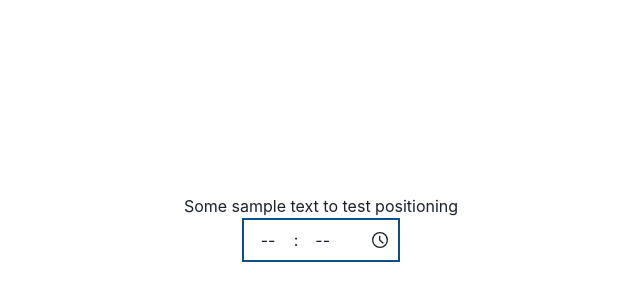
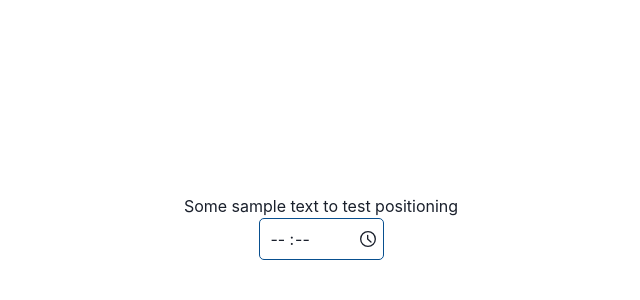
Before and after one commit to Chilim/chakra-time-picker, a React (Create React App) app: page / in a window 1280 px wide. Shown: the part 56-356 px from the top of the page, without its empty margins (319-959 px from the left). Built offline with nearby package versions, Linux system fonts and the light colour scheme.

Commit message:
style: styling

```diff
--- a/src/App.tsx
+++ b/src/App.tsx
@@ -33,9 +33,14 @@ const TimeLine = ({
           onClick={handleClick}
           key={idx}
           bg={value === selected ? "#106dc4" : "inherit"}
+          color={value === selected ? "#ffffff" : "inherit"}
+          fontWeight={value === selected ? "bold" : "inherit"}
           _hover={{
             backgroundColor: "#7cb9f2",
             cursor: "pointer"
+          }}
+          _active={{
+            backgroundColor: value === selected ? "#106dc4" : "inherit"
           }}
         >
           {value}
@@ -85,13 +90,7 @@ const TimePicker = ({
   const handleShowTimeline = () => setShowTimeline(true);
 
   return (
-    <Box
-      h="100%"
-      display="inline-flex"
-      position="absolute"
-      right="10px"
-      alignItems="center"
-    >
+    <Box h="100%" display="inline-flex" right="10px" alignItems="center">
       <TimeIcon onClick={handleShowTimeline} />
       <Box position="relative" display={showTimeline ? "block" : "none"}>
         <Flex
@@ -126,11 +125,9 @@ const TimePicker = ({
 
 const TimeInput = ({
   value,
-  parentRef,
   setShowTimeline
 }: {
   value: string | undefined;
-  parentRef: React.RefObject<HTMLDivElement>;
   setShowTimeline: (pred: boolean) => void;
 }) => {
   const getValue = () => {
@@ -139,7 +136,8 @@ const TimeInput = ({
 
   return (
     <Input
-      w="50px"
+      w="20px"
+      p="1px 0px"
       pattern="[0-9]{2}"
       value={getValue()}
       onClick={() => setShowTimeline(true)}
@@ -169,23 +167,31 @@ const ChakraTimePicker = () => {
       ref={containerRef}
       alignItems="center"
       display="inline-flex"
-      border="2px solid #084F8F"
+      border="1px solid #084F8F"
+      borderRadius="5px"
+      h="42px"
+      minW="125px"
     >
-      <TimeInput
-        value={hours}
-        parentRef={containerRef}
-        setShowTimeline={setShowTimeline}
-      />
-      <Text>:</Text>
-      <TimeInput
-        value={minutes}
-        parentRef={containerRef}
-        setShowTimeline={setShowTimeline}
-      />
-      {notEmpty() && (
-        <SmallCloseIcon onClick={clearValues} _hover={{ cursor: "pointer" }} />
-      )}
-      <Box w="50px" h="100%" position="relative">
+      <Flex alignItems="center" pl="10px" flex={3}>
+        <TimeInput value={hours} setShowTimeline={setShowTimeline} />
+        <Text>:</Text>
+        <TimeInput value={minutes} setShowTimeline={setShowTimeline} />
+      </Flex>
+      <Flex
+        w="16px"
+        h="100%"
+        alignItems="center"
+        align="center"
+        justify="center"
+      >
+        {notEmpty() && (
+          <SmallCloseIcon
+            onClick={clearValues}
+            _hover={{ cursor: "pointer" }}
+          />
+        )}
+      </Flex>
+      <Flex w="30px" h="100%" align="center" justify="center">
         <TimePicker
           onPassHours={setHours}
           onPassMinutes={setMinutes}
@@ -193,7 +199,7 @@ const ChakraTimePicker = () => {
           showTimeline={showTimeline}
           setShowTimeline={setShowTimeline}
         />
-      </Box>
+      </Flex>
     </Box>
   );
 };
```
